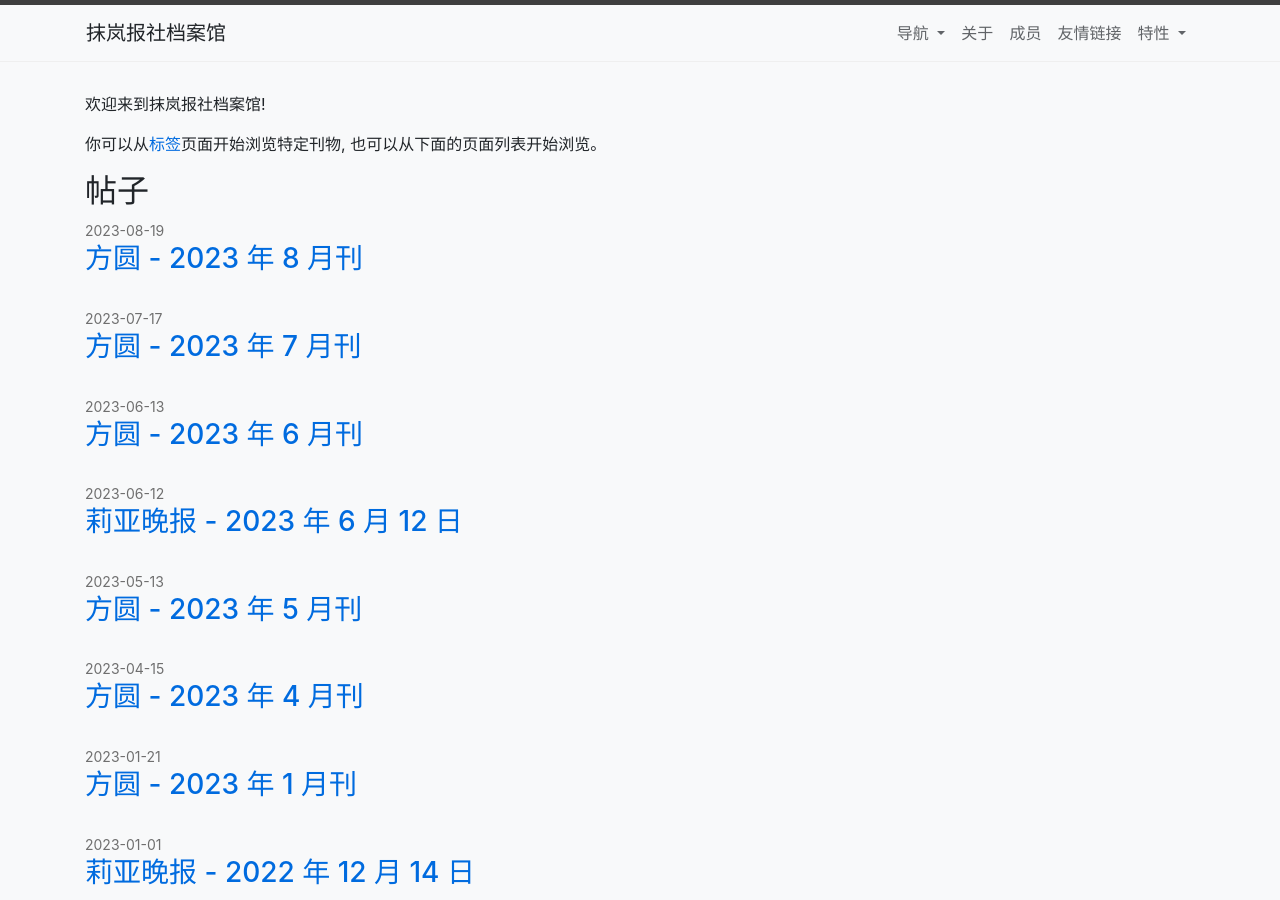
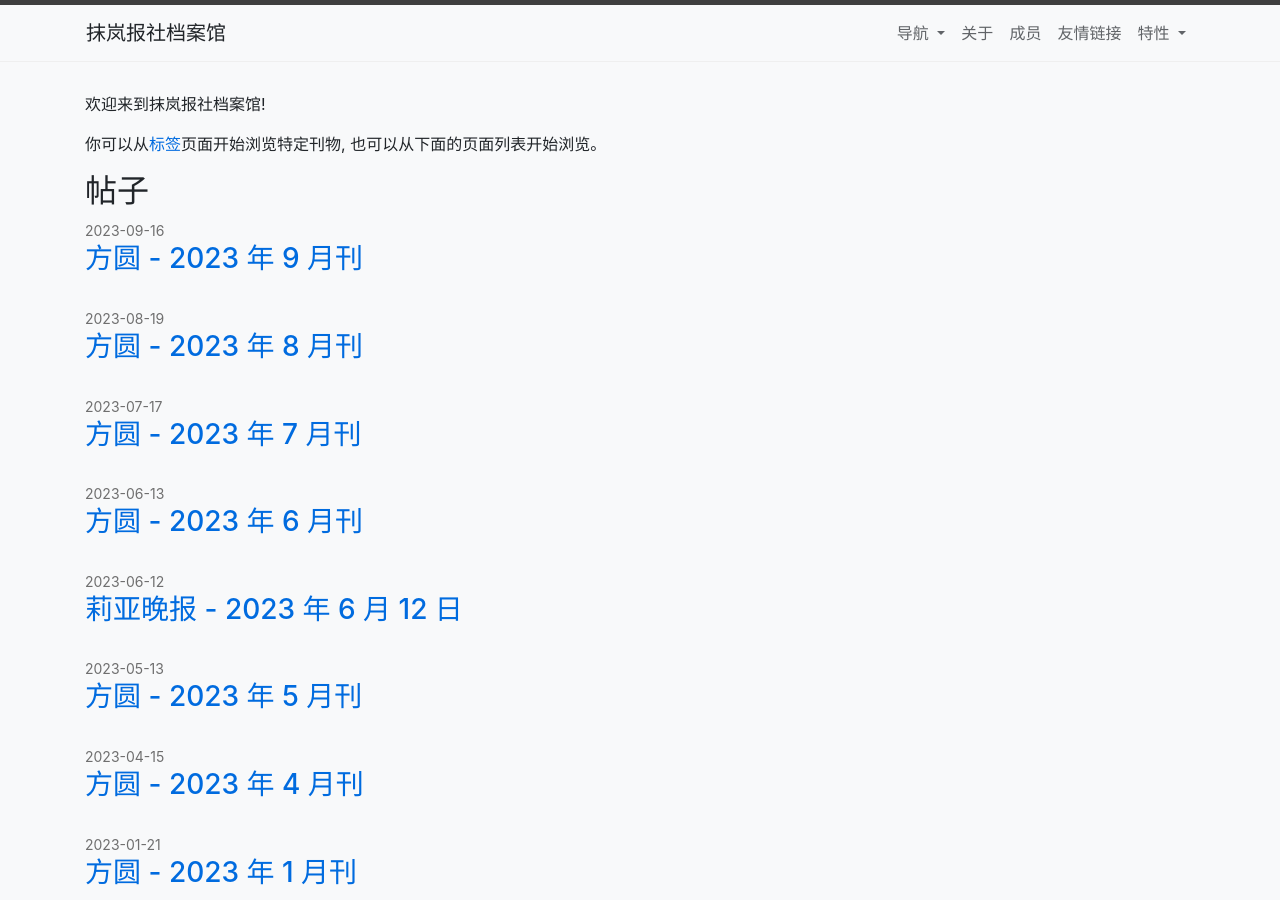
Before and after one commit to Aunst/Matlantic_Newspaper_Office, a Jekyll site: the page built from index.markdown, in a window 1280 px wide and 900 px high. Built offline with Jekyll 4.4.1, drawn with Linux system fonts in a browser that asks for light colours; nearby versions of some CDN libraries; comment, search, counter and statistics services are not loaded.

Commit message:
更新方圆

```diff
--- a/_posts/2023-08-19-Around-2023-08.markdown
+++ b/_posts/2023-08-19-Around-2023-08.markdown
@@ -2,7 +2,7 @@
 layout: post
 title: "方圆 - 2023 年 8 月刊"
 date: 2023-08-19 16:10:00 +0800
-author: 24Kgule, 30266, Meapuchino, send_9, Everyone
+author: 24Kgule, 30266, A_lavender, Meapuchino, send_9, Everyone
 tags: 方圆
 ---
 
--- /dev/null
+++ b/_posts/2023-09-16-Around-2023-09.markdown
@@ -0,0 +1,9 @@
+---
+layout: post
+title: "方圆 - 2023 年 9 月刊"
+date: 2023-09-16 13:10:00 +0800
+author: 24Kgule, 30266, A_lavender, BCMonomial, Hdr_Bridge, Immutable__, Lin_HL, RedMansion, send_9, Venti_Lynn
+tags: 方圆
+---
+
+{% include post-components/pdf-navigation.html file="Around-2023-09.pdf" %}
```
Also changed, not shown: 1 other file.
